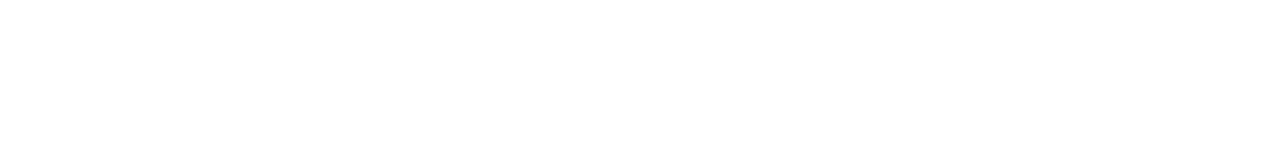
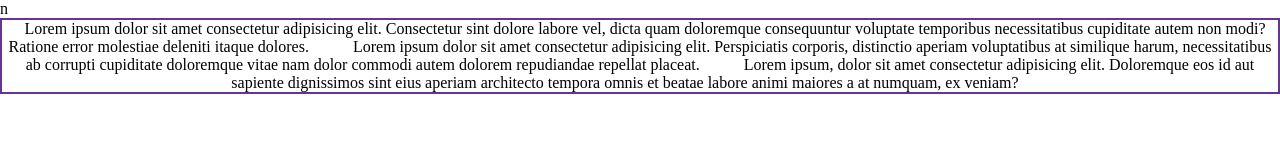
Before and after one commit to vivii4/display.inline, a plain HTML site: page index.html in a window 1280 px wide. Drawn offline with Linux system fonts and the light colour scheme.

Commit message:
termino do display

```diff
--- a/index.html
+++ b/index.html
@@ -4,9 +4,22 @@
     <meta charset="UTF-8">
     <meta http-equiv="X-UA-Compatible" content="IE=edge">
     <meta name="viewport" content="width=device-width, initial-scale=1.0">
+    <link rel="stylesheet" href="style.css">n
     <title>Display Inline</title>
 </head>
 <body>
+    <main>
+        <div>
+           Lorem ipsum dolor sit amet consectetur adipisicing elit. Consectetur sint dolore labore vel, dicta quam doloremque consequuntur voluptate temporibus necessitatibus cupiditate autem non modi? Ratione error molestiae deleniti itaque dolores.
+        </div>
 
+        <div>
+          Lorem ipsum dolor sit amet consectetur adipisicing elit. Perspiciatis corporis, distinctio aperiam voluptatibus at similique harum, necessitatibus ab corrupti cupiditate doloremque vitae nam dolor commodi autem dolorem repudiandae repellat placeat.
+        </div>
+
+        <div>
+           Lorem ipsum, dolor sit amet consectetur adipisicing elit. Doloremque eos id aut sapiente dignissimos sint eius aperiam architecto tempora omnis et beatae labore animi maiores a at numquam, ex veniam?
+        </div>
+    </main>
 </body>
 </html>
--- a/style.css
+++ b/style.css
@@ -0,0 +1,17 @@
+* {
+    margin: 0;
+    padding: 0;
+    box-sizing: border-box;
+}
+
+main {
+    border: 2px solid rebeccapurple;
+    text-align: center;
+}
+
+div {
+    border: 2px blue;
+    display: inline;
+    margin-right: 20px;
+    padding-inline: 10px;
+}
```
